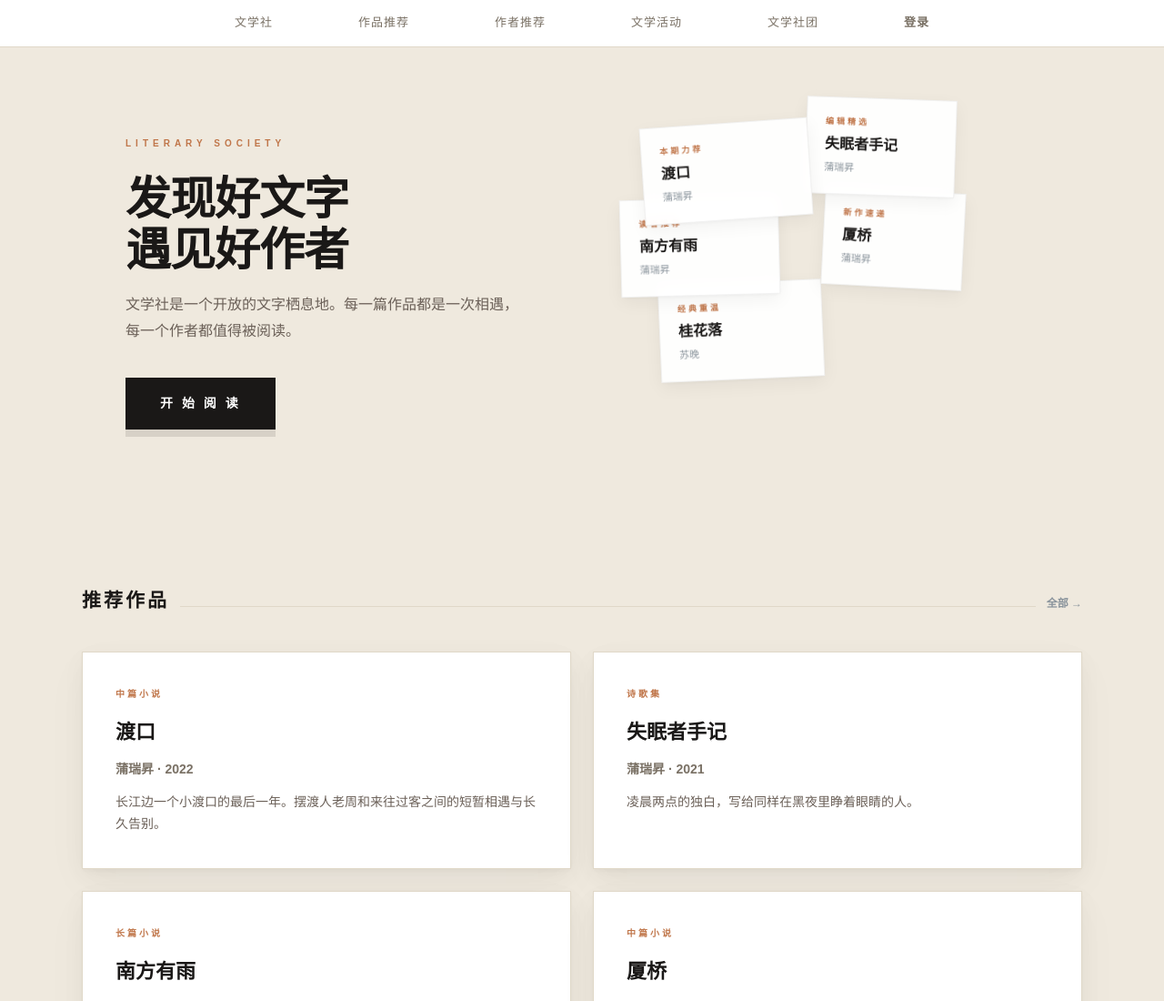
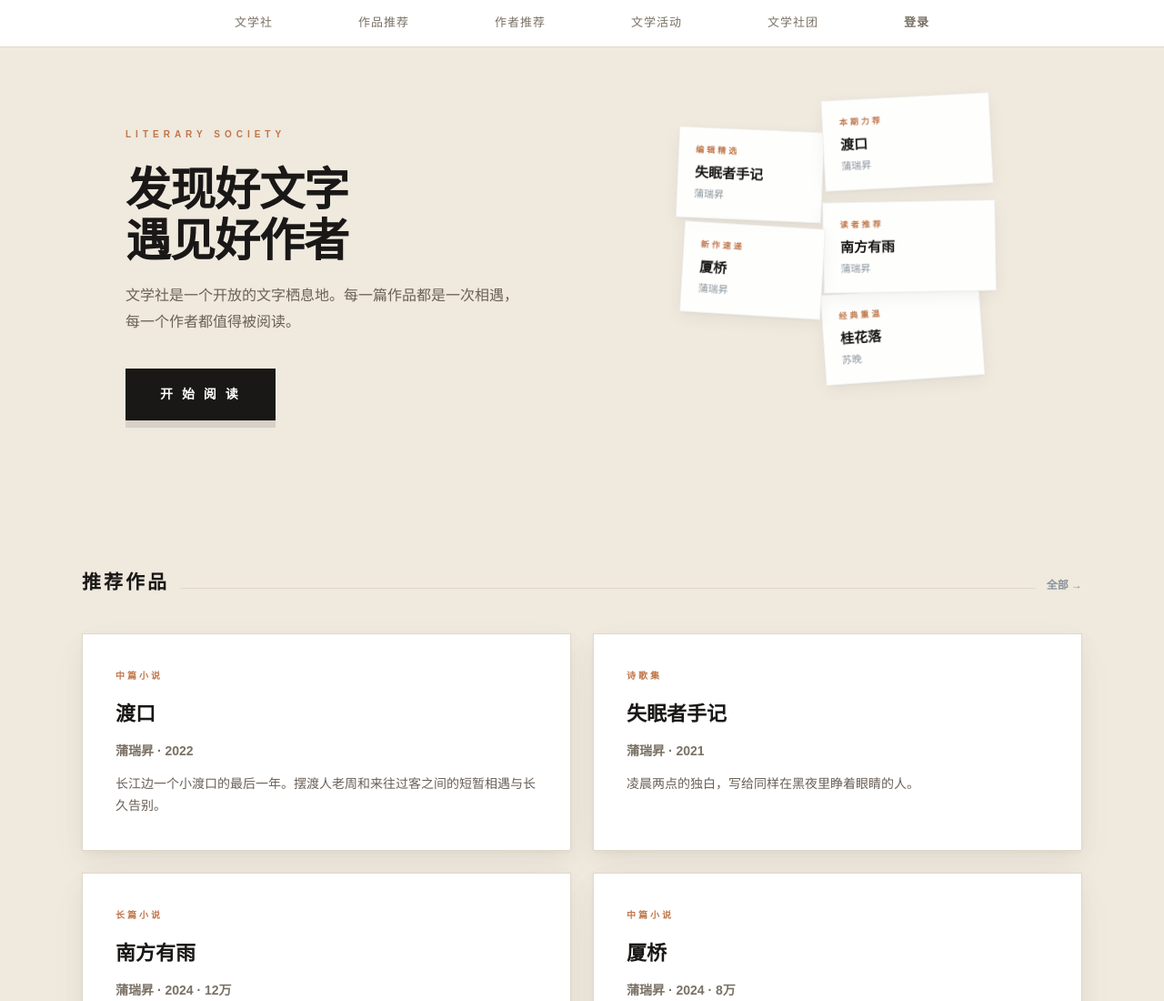
Before and after one commit to kker-5533/writer-site, an Astro site: page / in a window 1280 px wide. Shown: the top 1100 px of the page at 91% size. Built offline with nearby package versions, Linux system fonts and the light colour scheme; Astro itself is replaced by a stand-in of ours.

Commit message:
重排: 环状错落+左右交替+确保可见

```diff
--- a/src/pages/index.astro
+++ b/src/pages/index.astro
@@ -142,30 +142,30 @@ const recommendedAuthors = users.filter((u: any) => u.recommended && u.status ==
   .cta-btn:hover { transform: translateY(2px); box-shadow: 0 4px 0 rgba(0,0,0,.1); }
 
   .hero-cards {
-    position: relative; height: 460px;
-    display: flex; align-items: center; justify-content: center;
+    position: relative; height: 440px;
+    max-width: 440px; margin: 0 auto;
   }
   .hc {
-    position: absolute; background: rgba(255,255,255,.93); backdrop-filter: blur(8px);
-    padding: 18px 20px; border: 1px solid rgba(0,0,0,.05);
+    position: absolute; background: rgba(255,255,255,.92); backdrop-filter: blur(8px);
+    padding: 16px 18px; border: 1px solid rgba(0,0,0,.05);
     cursor: pointer; transition: all .6s cubic-bezier(.22,.61,.36,1);
     text-decoration: none; color: inherit;
     box-shadow: 0 1px 3px rgba(0,0,0,.03), 0 6px 18px rgba(0,0,0,.05);
   }
-  .hc:hover { z-index: 20 !important; box-shadow: 0 12px 48px rgba(0,0,0,.14) !important; transform: rotate(0deg) translateY(-8px) scale(1.05) !important; }
+  .hc:hover { z-index: 20 !important; box-shadow: 0 12px 48px rgba(0,0,0,.14) !important; transform: rotate(0deg) translateY(-6px) scale(1.04) !important; }
   .hc-tag { font-size: 9px; font-weight: 700; letter-spacing: 3px; color: var(--accent); margin-bottom: 6px; display: block; }
-  .hc h3 { font-size: 16px; font-weight: 700; margin-bottom: 4px; color: var(--navy); line-height: 1.3; }
+  .hc h3 { font-size: 15px; font-weight: 700; margin-bottom: 3px; color: var(--navy); line-height: 1.3; }
   .hc a { text-decoration: none; color: inherit; }
   .hc-author { font-size: 11px; color: var(--text-light); }
 
-  /* 7张卡片——艺术错落排列，不同大小，居中分布 */
-  .hc1 { width: 185px; top: 12%; left: 8%; z-index: 7; transform: rotate(-4deg); }
-  .hc2 { width: 165px; top: 6%; left: 46%; z-index: 6; transform: rotate(2deg); }
-  .hc3 { width: 175px; top: 30%; left: 3%; z-index: 5; transform: rotate(-1.5deg); }
-  .hc4 { width: 155px; top: 28%; left: 50%; z-index: 4; transform: rotate(3deg); }
-  .hc5 { width: 180px; top: 50%; left: 12%; z-index: 3; transform: rotate(-2.5deg); }
-  .hc6 { width: 160px; top: 52%; left: 43%; z-index: 2; transform: rotate(1deg); }
-  .hc7 { width: 170px; top: 72%; left: 24%; z-index: 1; transform: rotate(-3deg); }
+  /* 7张卡片——环状错落，互相可见 */
+  .hc1 { width: 185px; top: 6%; left: 0; z-index: 4; transform: rotate(-3deg); }
+  .hc2 { width: 160px; top: 14%; right: 0; z-index: 3; transform: rotate(2.5deg); }
+  .hc3 { width: 190px; top: 32%; left: 5%; z-index: 5; transform: rotate(-1deg); }
+  .hc4 { width: 155px; top: 38%; right: 8%; z-index: 6; transform: rotate(3.5deg); }
+  .hc5 { width: 175px; top: 54%; left: 2%; z-index: 2; transform: rotate(-4deg); }
+  .hc6 { width: 165px; top: 58%; right: 3%; z-index: 7; transform: rotate(1.5deg); }
+  .hc7 { width: 180px; top: 76%; left: 10%; z-index: 1; transform: rotate(-2deg); }
 
   /* ===== 通用区域 ===== */
   .sec { padding: 40px 48px; }
```
